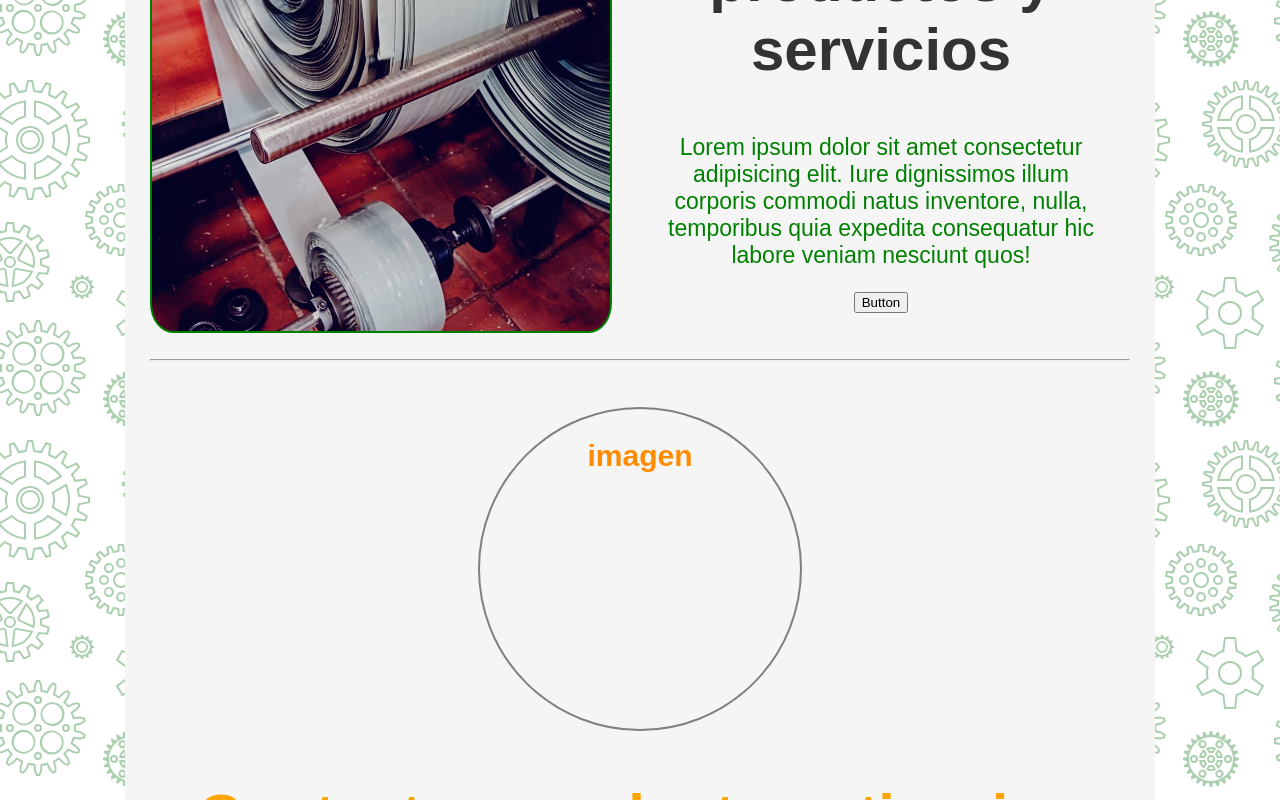
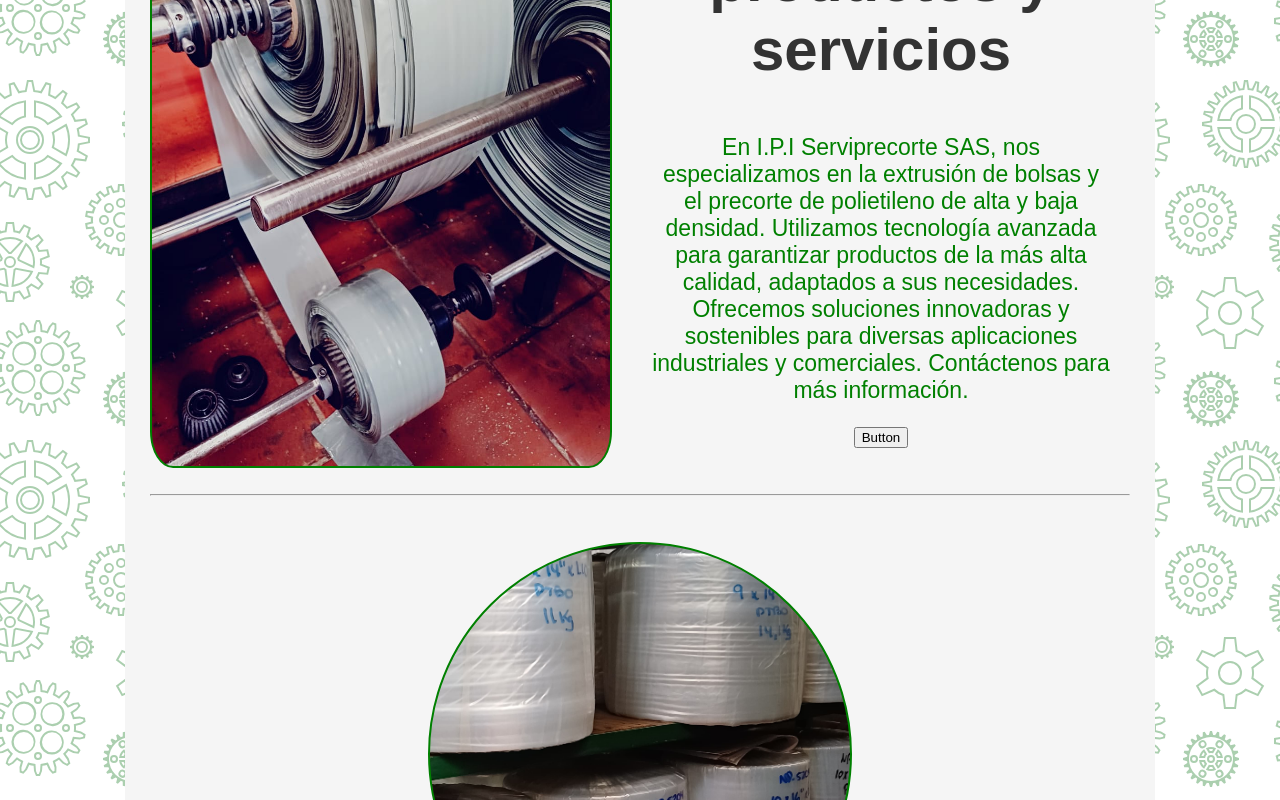
Before and after one commit to AFsoundpro/ipiproject, a React (Vite) app: page / in a window 1280 px wide. Shown: the part 1340-2140 px from the top of the page. Built offline with nearby package versions, Linux system fonts and the light colour scheme; a web font is replaced by a local one.

Commit message:
cambios 21 mayo 2024

```diff
--- a/src/views/home/home.css
+++ b/src/views/home/home.css
@@ -91,10 +91,13 @@
   }
 
   .circle-sec {
-    width: 320px;
-    height: 320px;
-    background-color: #f5f5f5;
-    border: solid 2px gray;
+    width: 420px;
+    height: 420px;
+    background: url(../../../public/rollos1.jpeg);
+    background-position: center center;
+    background-repeat: no-repeat;
+    background-size: cover;
+    border: solid 2px green;
     margin: auto;
     border-radius: 50%;
   }
--- a/src/views/home/home.jsx
+++ b/src/views/home/home.jsx
@@ -33,7 +33,7 @@ const Home = () => {
 
       <div className='div-info'>
         <h2>Conoce nuestros productos y servicios</h2>
-        <p>Lorem ipsum dolor sit amet consectetur adipisicing elit. Iure dignissimos illum corporis commodi natus inventore, nulla, temporibus quia expedita consequatur hic labore veniam nesciunt quos!</p>
+        <p>En I.P.I Serviprecorte SAS, nos especializamos en la extrusión de bolsas y el precorte de polietileno de alta y baja densidad. Utilizamos tecnología avanzada para garantizar productos de la más alta calidad, adaptados a sus necesidades. Ofrecemos soluciones innovadoras y sostenibles para diversas aplicaciones industriales y comerciales. Contáctenos para más información.</p>
         <button>Button</button>
         </div>
 
@@ -43,11 +43,11 @@ const Home = () => {
       <br />
         <section className='sec-3'>
             <div className='circle-sec'>
-                <h3>imagen</h3>
+
             </div>
             <div>
                 <h2>Contactanos y ha tu cotizacion personalmente</h2>
-                <p>Lorem ipsum dolor sit amet consectetur adipisicing elit. Laborum veniam, suscipit numquam itaque vel optio excepturi, dolore temporibus adipisci pariatur quis saepe velit aut modi.</p>
+                <p> Descubra la calidad y precisión de nuestros servicios en I.P.I Serviprecorte SAS. Nos especializamos en extrusión de bolsas y precorte de polietileno de alta y baja densidad, adaptándonos a sus necesidades específicas. ¡Solicite su cotización hoy mismo y permita que nuestros expertos le brinden soluciones innovadoras y eficientes para su negocio!</p>
             </div>
             <button>Button</button>
         </section>
--- a/src/views/nosotros/nosotros.css
+++ b/src/views/nosotros/nosotros.css
@@ -13,9 +13,9 @@
 }
 
 .secson1 {
-    width: 33%;
+    width: 40%;
     height: auto;
-    border: solid 5px green;
+    /* border: solid 5px green; */
     margin-top: 40px;
     margin-bottom: 40px;
     text-align: center;
@@ -24,6 +24,10 @@
     border-radius: 3em;
     align-items: center;
     justify-content: center;
+    background: url(../../../public/maquinae.jpeg);
+    background-position: center center;
+    background-repeat: no-repeat;
+    background-size: cover;
 }
 
 .secson1 h2 {
--- a/src/views/nosotros/nosotros.jsx
+++ b/src/views/nosotros/nosotros.jsx
@@ -17,7 +17,7 @@ function Nosotros() {
             <section>
                 <div className="sec1">
                     <div className="secson1">
-                        <h2>DESDE 1992</h2>
+
                     </div>
                     <div className="secson2">
                         <h3>Desde 1992, en I.P.I Serviprecorte Ltda, hemos sido líderes en la fabricación de productos plásticos de primera calidad.</h3>
```
Also changed, not shown: public/maquinae.jpeg (added), public/rollos1.jpeg (added).
